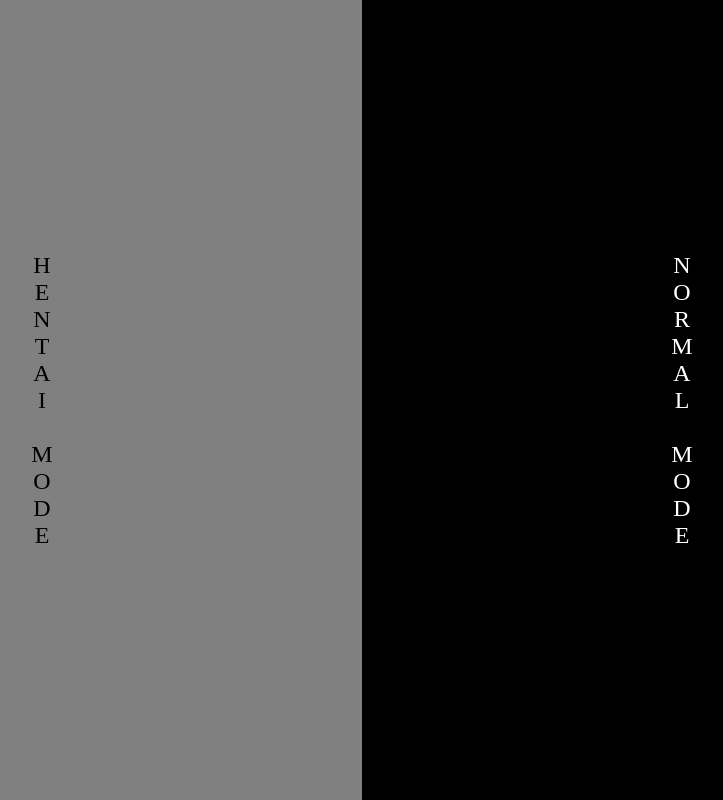
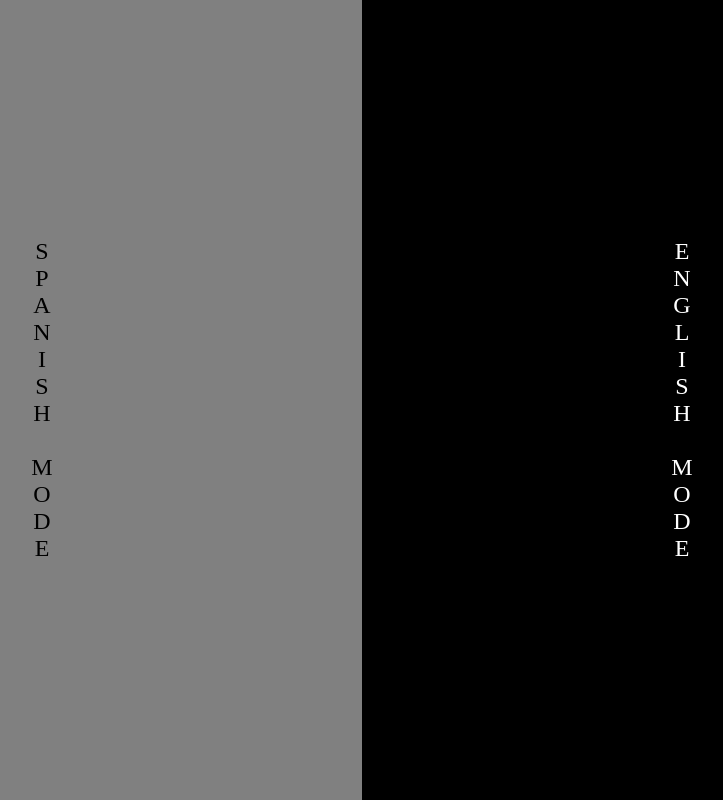
Before and after one commit to ErickCastilloLeon/Proyecto-UT4, a plain HTML site: page Index.html in a window 1280 px wide. Shown: the whole page, without its empty margins (278-1001 px from the left). Drawn offline with Linux system fonts and the light colour scheme.

Commit message:
0.2.2.1
Lo subo todo completo , al descargarlo desde github y probarlo vi muchos errores en comparación al que yo tenia , asi que deberia estar bien ahora

```diff
--- a/Index.html
+++ b/Index.html
@@ -49,12 +49,13 @@
 
 <div id="left-container">
     <div id="left-text">
+        <span>S</span>
+        <span>P</span>
+        <span>A</span>
+        <span>N</span>
+        <span>I</span>
+        <span>S</span>
         <span>H</span>
-        <span>E</span>
-        <span>N</span>
-        <span>T</span>
-        <span>A</span>
-        <span>I</span>
         <span><br></span>
         <span>M</span>
         <span>O</span>
@@ -65,12 +66,13 @@
 
 <div id="right-container">
     <div id="right-text">
+        <span>E</span>
         <span>N</span>
-        <span>O</span>
-        <span>R</span>
-        <span>M</span>
-        <span>A</span>
+        <span>G</span>
         <span>L</span>
+        <span>I</span>
+        <span>S</span>
+        <span>H</span>
         <span><br></span>
         <span>M</span>
         <span>O</span>
```
Also changed, not shown: Main_Spanish.html (+3 -0 lines), Esto me recuerda a la estructura de rpg maker.txt (added), img/General/background.png (added).
